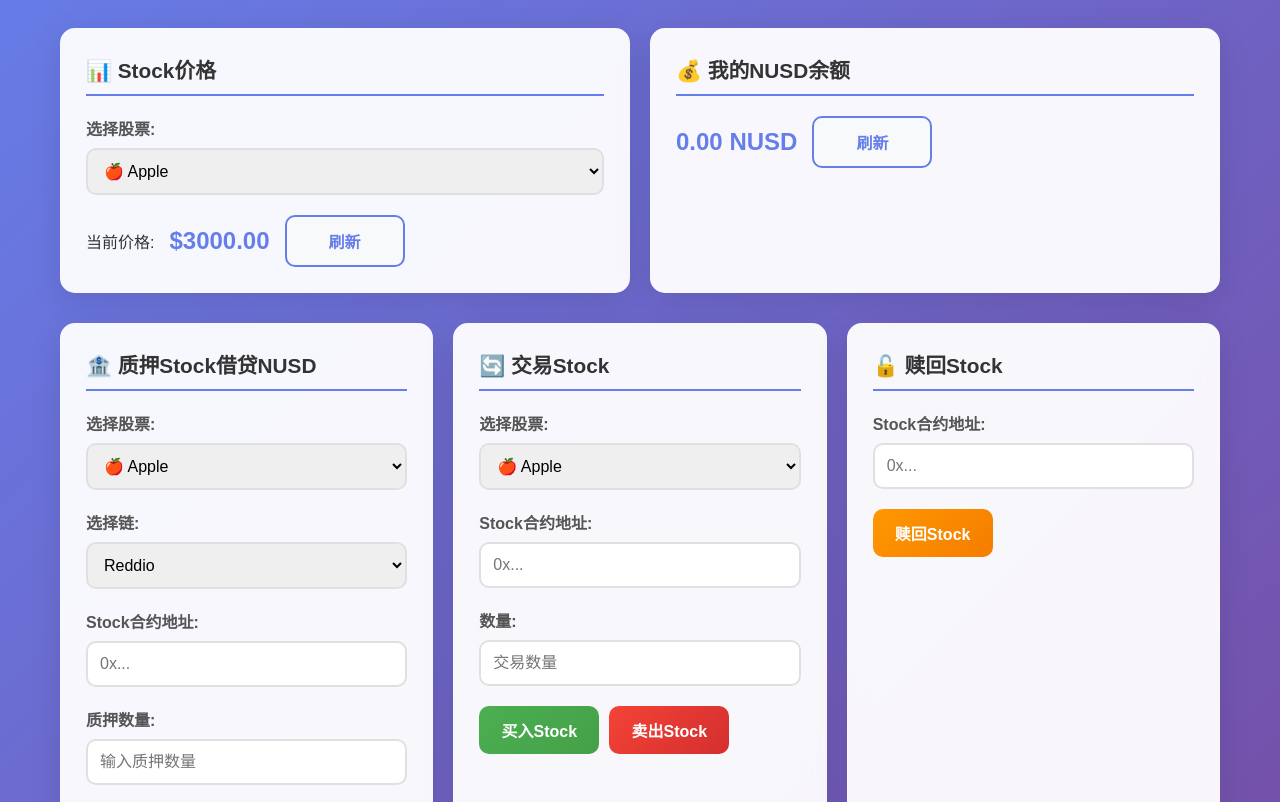
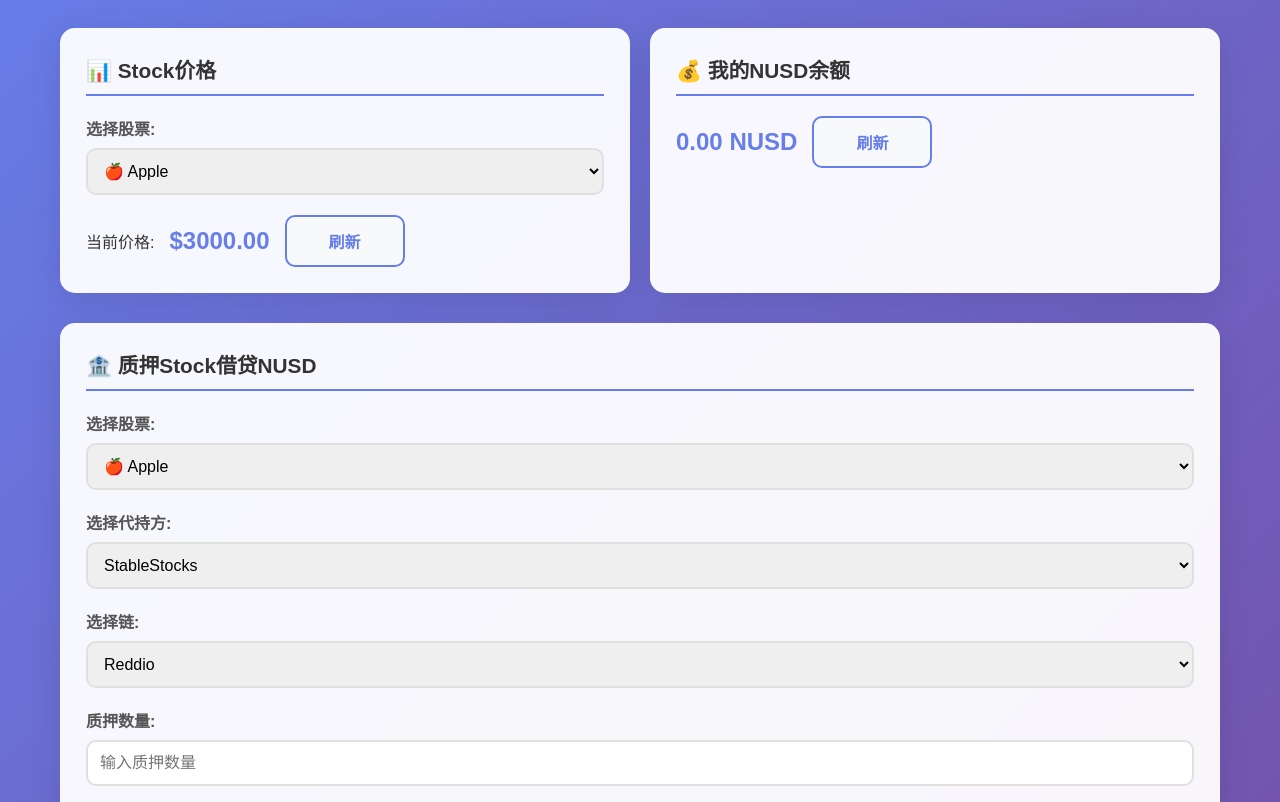
Before and after one commit to Lawliet-Chan/scos, a website: page frontend/index.html in a window 1280 px wide. Shown: the part 112-914 px from the top of the page. Drawn offline with Linux system fonts and the light colour scheme; no server answers; a script that the page names is missing.

Commit message:
update html

```diff
--- a/frontend/index.html
+++ b/frontend/index.html
@@ -60,14 +60,17 @@
                     </select>
                 </div>
                 <div class="form-group">
+                    <label>选择代持方:</label>
+                    <select id="stockBrokerSelector">
+                        <option value="StableStocks"> StableStocks </option>
+                        <option value="Xstocks"> Xstocks </option>
+                    </select>
+                </div>
+                <div class="form-group">
                     <label>选择链:</label>
                     <select id="chainSelect">
                         <option value="reddio">Reddio</option>
                     </select>
-                </div>
-                <div class="form-group">
-                    <label>Stock合约地址:</label>
-                    <input type="text" id="stockAddress" placeholder="0x..." />
                 </div>
                 <div class="form-group">
                     <label>质押数量:</label>
@@ -75,46 +78,21 @@
                 </div>
                 <div class="form-group">
                     <label>可借贷NUSD:</label>
-                    <span id="borrowableAmount">0.00 NUSD</span>
+                    <span id="borrowableAmount">0.00</span>
                 </div>
                 <button id="stakeBtn" class="btn-primary">质押Stock</button>
             </div>
+        </div>
 
-            <div class="card">
-                <h2>🔄 交易Stock</h2>
-                <div class="trading-section">
-                    <div class="form-group">
-                        <label>选择股票:</label>
-                        <select id="tradeStockSelector">
-                            <option value="APPLE">🍎 Apple </option>
-                            <option value="GOOGLE">🔍 Google </option>
-                            <option value="MICROSOFT">🪟 Microsoft </option>
-                        </select>
-                    </div>
-                    <div class="form-group">
-                        <label>Stock合约地址:</label>
-                        <input type="text" id="tradeStockAddress" placeholder="0x..." />
-                    </div>
-                    <div class="form-group">
-                        <label>数量:</label>
-                        <input type="number" id="tradeAmount" placeholder="交易数量" />
-                    </div>
-                    <div class="button-group">
-                        <button id="buyBtn" class="btn-success">买入Stock</button>
-                        <button id="sellBtn" class="btn-danger">卖出Stock</button>
-                    </div>
-                </div>
-            </div>
-
-            <div class="card">
-                <h2>🔓 赎回Stock</h2>
-                <div class="form-group">
-                    <label>Stock合约地址:</label>
-                    <input type="text" id="redeemStockAddress" placeholder="0x..." />
-                </div>
-                <button id="redeemBtn" class="btn-warning">赎回Stock</button>
+        <div class="card">
+            <h2>🏦 Vault </h2>
+            <div class="form-group">
+                <label>已质押金额:</label>
+                <span id="VaultBalance" class="vault-value">0.00 NUSD</span>
+                <button id="refreshVault" class="btn-secondary">刷新</button>
             </div>
         </div>
+
 
         <div class="card">
             <h2>📋 交易历史</h2>
```
